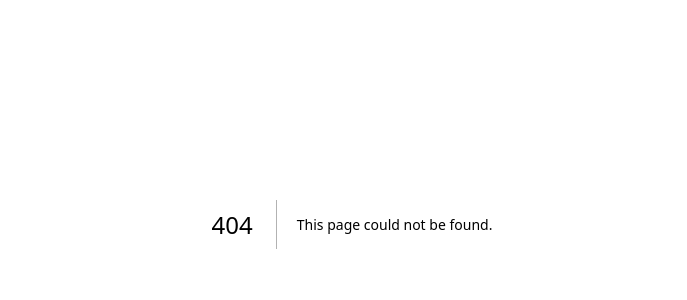
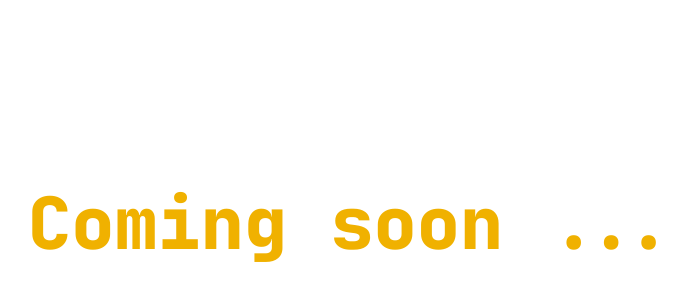
Before and after one commit to AmjustGettingStarted/MANGO-UI, a Next.js app: page /home in a window 1280 px wide. Before the commit this address had no page. Shown: the part 176-476 px from the top of the page, without its empty margins (288-975 px from the left). Built offline with nearby package versions, Linux system fonts and the light colour scheme.

Commit message:
feat(page): add central home fallback page for placeholder routes

```diff
--- /dev/null
+++ b/app/home/page.tsx
@@ -0,0 +1,11 @@
+import React from 'react'
+
+const Page = () => {
+    return (
+        <div className='w-full h-screen flex items-center justify-center'>
+            <h1 className='text-yellow-500 text-7xl font-extrabold'>Coming soon ...</h1>
+        </div>
+    )
+}
+
+export default Page
```
